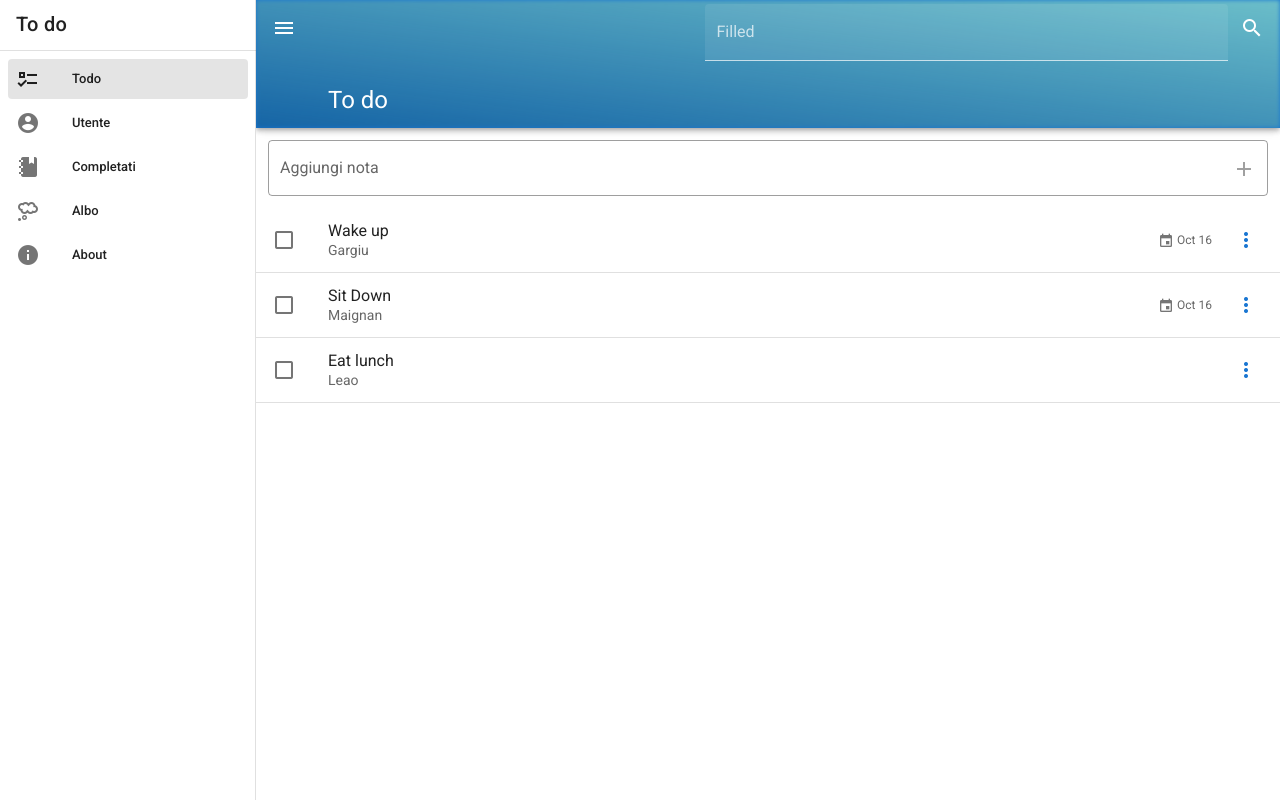
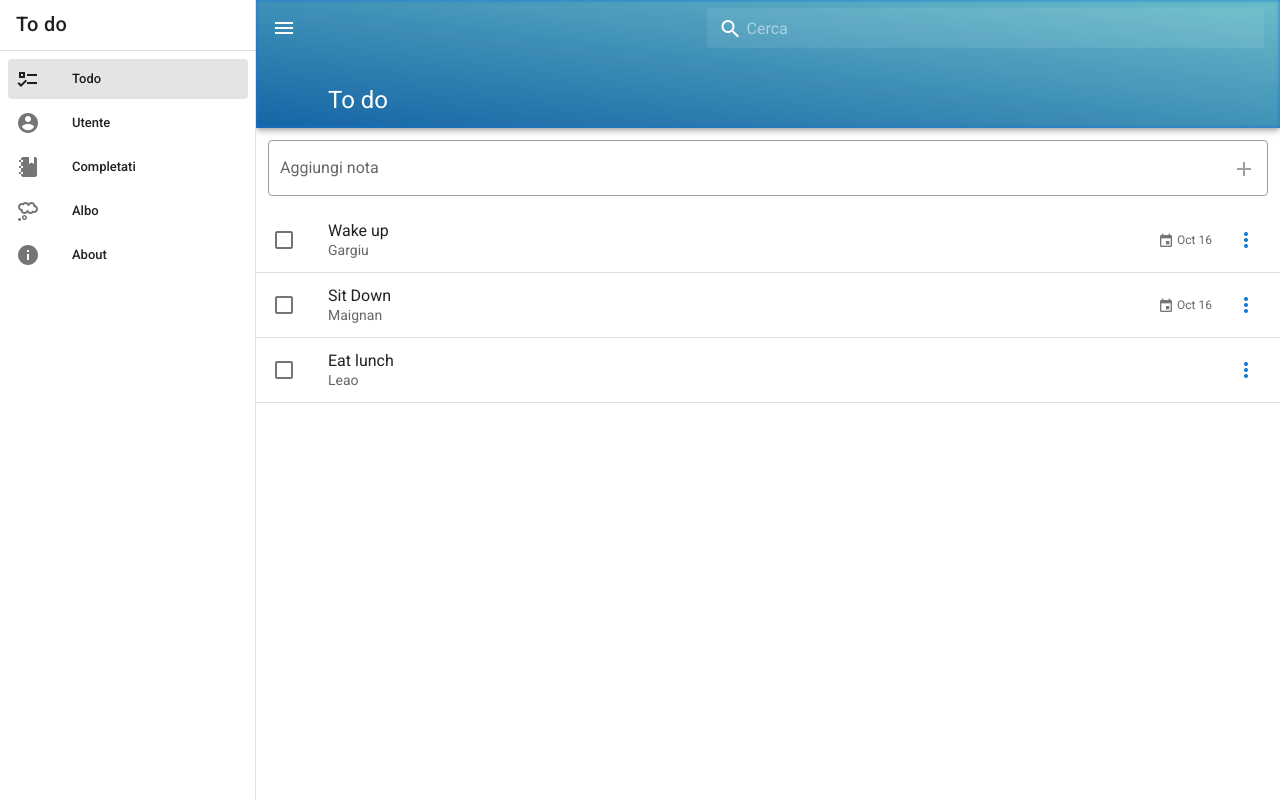
Before and after one commit to Tizzz-555/todo-app, a Vue app: page / in a window 1280 px wide. Built offline with nearby package versions, Linux system fonts and the light colour scheme.

Commit message:
improve style

```diff
--- a/src/App.vue
+++ b/src/App.vue
@@ -55,10 +55,6 @@
       <v-spacer></v-spacer>
 
       <search />
-
-      <v-btn icon>
-        <v-icon>mdi-magnify</v-icon>
-      </v-btn>
     </v-app-bar>
 
     <v-main>
--- a/src/components/Tools/Search.vue
+++ b/src/components/Tools/Search.vue
@@ -1,7 +1,11 @@
 <template>
   <v-text-field
-    label="Filled"
+    class="expanding-search mt-1"
+    placeholder="Cerca"
+    prepend-inner-icon="mdi-magnify"
     filled
+    dense
+    clearable
   ></v-text-field>
 </template>
 
@@ -9,6 +13,9 @@
 export default {};
 </script>
 
-<style>
-/* signopost */
+<style lang="sass">
+.expanding-search
+  .v-input__slot
+    &:before, &:after
+      border-color: transparent !important
 </style>
```
